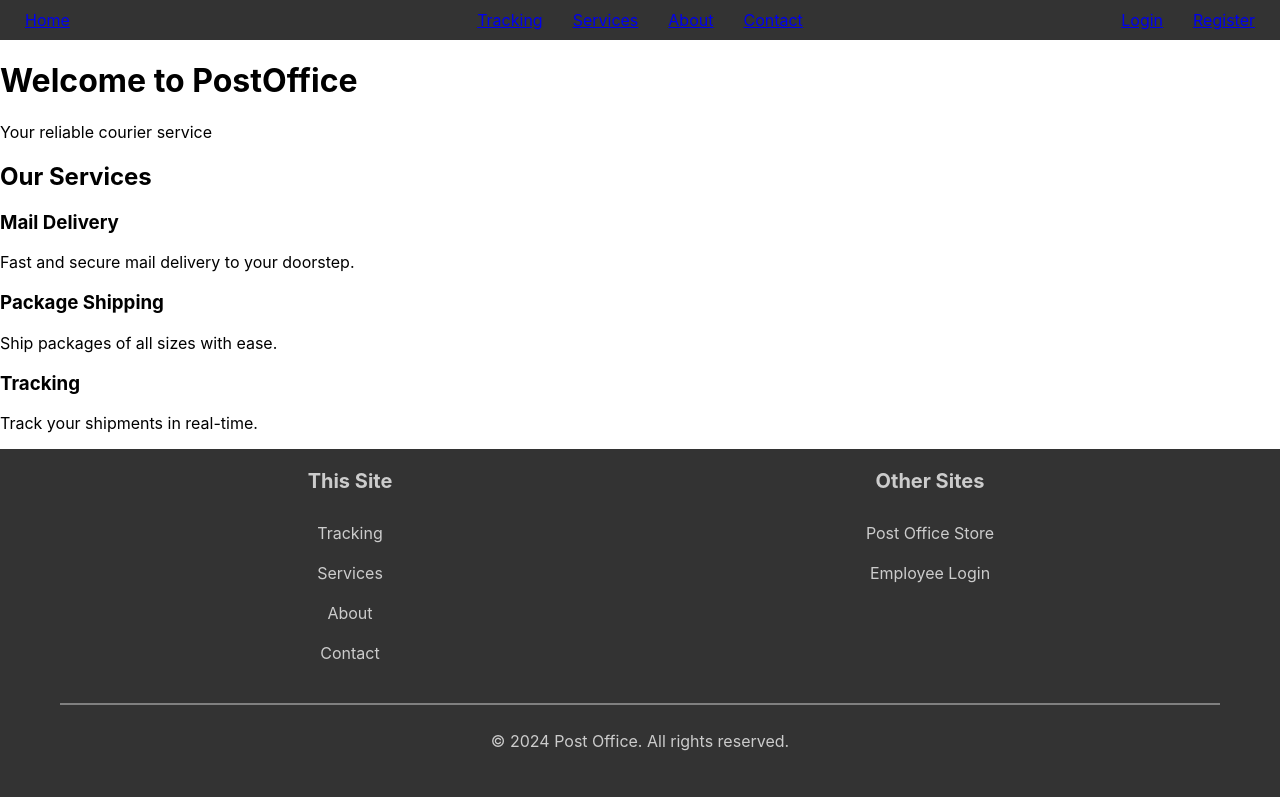
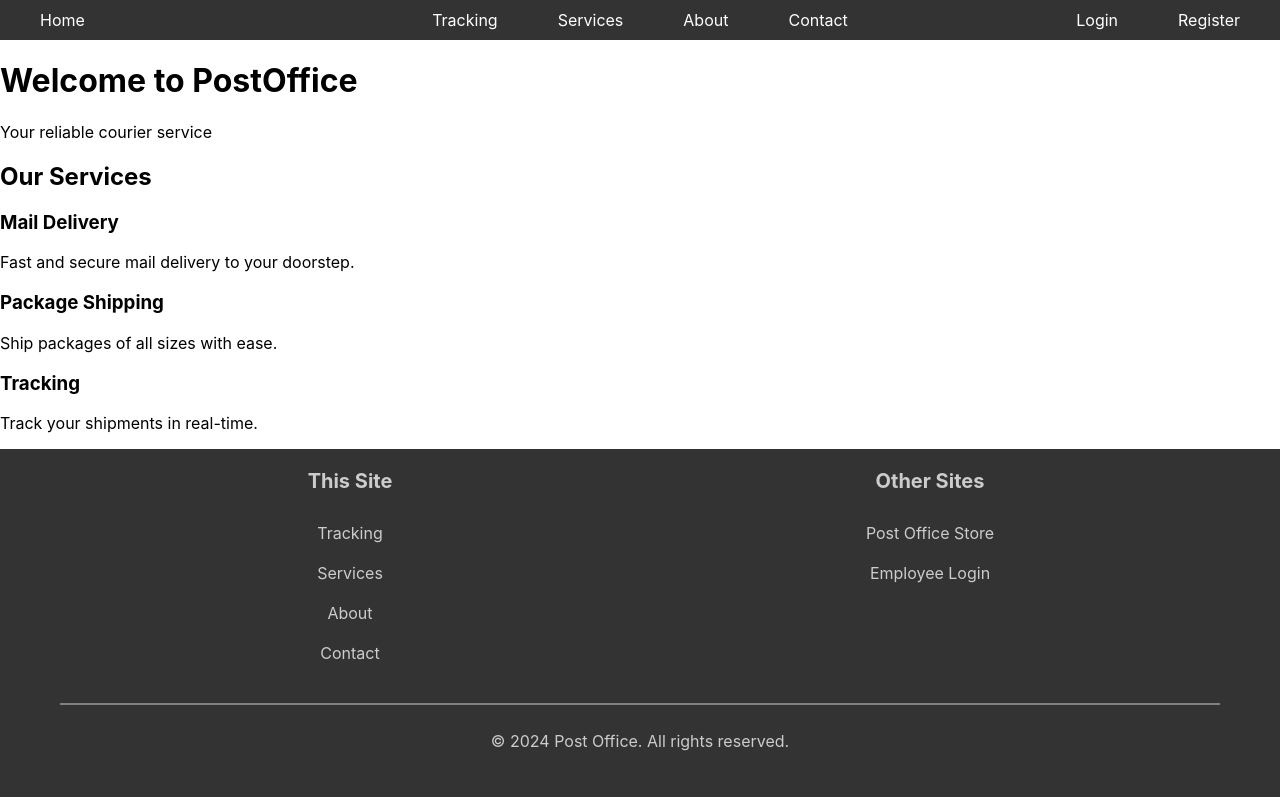
Before and after one commit to LuisangelE-04/Database-Project, a React (Create React App) app: page / in a window 1280 px wide. Built offline with nearby package versions, Linux system fonts and the light colour scheme.

Commit message:
add nav and footer to pages

```diff
--- a/src/App.js
+++ b/src/App.js
@@ -4,6 +4,7 @@ import NavBar from './components/NavBar';
 import Login from './pages/Login';
 import Register from './pages/Register';
 import Landing from './pages/Landing';
+import Tracking from './pages/Tracking';
 
 function App() {
   return (
@@ -11,6 +12,7 @@ function App() {
       <Route path="/" element={<Landing />} />
       <Route path="/login" element={<Login />} />
       <Route path="/register" element={<Register />} />
+      <Route path="/tracking" element={<Tracking />} />
     </Routes>
   );
 }
--- a/src/components/NavBar.jsx
+++ b/src/components/NavBar.jsx
@@ -7,17 +7,17 @@ const NavBar = () => {
     <nav>
       <ul>
         <div>
-          <li><Link to="/">Home</Link></li>
+          <li><Link to="/" className='nav-link'>Home</Link></li>
         </div>
         <div>
-          <li><Link to="/">Tracking</Link></li>
-          <li><Link to="/">Services</Link></li>
-          <li><Link to="/">About</Link></li>
-          <li><Link to="/">Contact</Link></li>
+          <li><Link to="/tracking" className='nav-link'>Tracking</Link></li>
+          <li><Link to="/" className='nav-link'>Services</Link></li>
+          <li><Link to="/" className='nav-link'>About</Link></li>
+          <li><Link to="/" className='nav-link'>Contact</Link></li>
         </div>
         <div>
-          <li><Link to="/login">Login</Link></li>
-          <li><Link to="/register">Register</Link></li>
+          <li><Link to="/login" className='nav-link'>Login</Link></li>
+          <li><Link to="/register" className='nav-link'>Register</Link></li>
         </div>
       </ul>
     </nav>
--- a/src/css/NavBar.css
+++ b/src/css/NavBar.css
@@ -39,3 +39,10 @@ li:hover {
   color: #ddd;
   cursor: pointer;
 }
+
+.nav-link {
+  margin: 0 15px;
+  color: white;
+  text-decoration: none;
+  font-size: 16px;
+}
--- a/src/pages/Login.js
+++ b/src/pages/Login.js
@@ -1,4 +1,7 @@
 import React, { useState } from "react";
+import '../css/Login.css';
+import NavBar from "../components/NavBar";
+import Footer from "../components/Footer";
 
 const Login = () => {
   const [formData, setFormData] = useState({
@@ -21,6 +24,8 @@ const Login = () => {
   };
 
   return (
+    <>
+    <NavBar />
     <div className="login-container">
       <h2>Login</h2>
       <form onSubmit={handleSubmit}>
@@ -49,6 +54,8 @@ const Login = () => {
         <button type="submit">Login</button>
       </form>
     </div>
+    <Footer />
+    </>
   );
 };
 
--- a/src/pages/Register.js
+++ b/src/pages/Register.js
@@ -1,5 +1,7 @@
 import React, { useState } from 'react';
 import "../css/Register.css"
+import NavBar from '../components/NavBar';
+import Footer from '../components/Footer';
 
 const Register = () => {
   const [formData, setFormData] = useState({
@@ -25,6 +27,8 @@ const Register = () => {
   };
 
   return (
+    <>
+    <NavBar />
     <div className="register-container">
       <h2>Register</h2>
       <div className="form-wrapper">
@@ -88,6 +92,8 @@ const Register = () => {
         </form>
       </div>
     </div>
+    <Footer />
+    </>
   );
 };
 
--- a/src/pages/Tracking.js
+++ b/src/pages/Tracking.js
@@ -1,6 +1,11 @@
 import React from 'react';
+import NavBar from '../components/NavBar';
+import Footer from '../components/Footer';
+
 const Tracking = () => {
   return (
+    <>
+    <NavBar />
     <div>
       <h1>Track Your Package</h1>
       <form>
@@ -9,6 +14,8 @@ const Tracking = () => {
         <button type="submit">Track</button>
       </form>
     </div>
+    <Footer />
+    </>
   );
 };
 
```
